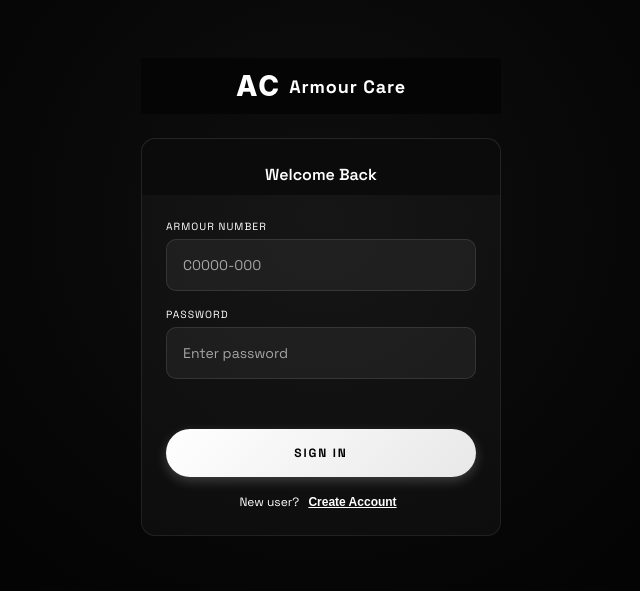
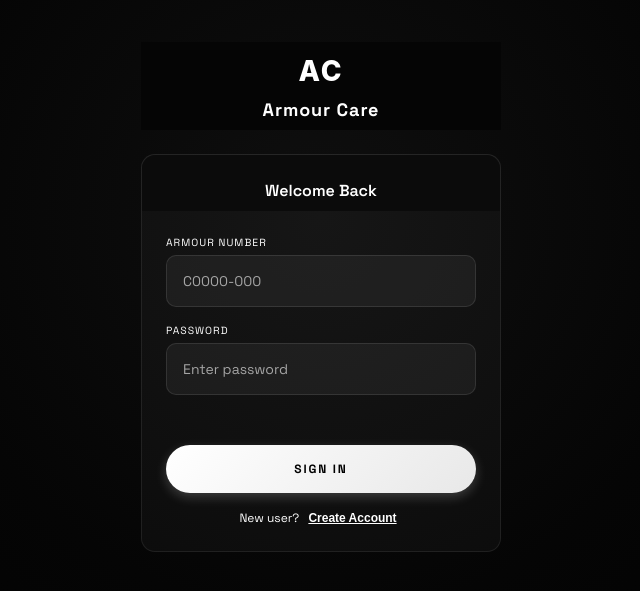
Before and after one commit to PixelAddictUnlocked/apptest, a website: page index.html in a window 1280 px wide. Shown: the part 103-694 px from the top of the page, without its empty margins (319-959 px from the left). Drawn offline with Linux system fonts and the light colour scheme.

Commit message:
Stack logo above title in sticky auth header

```diff
--- a/styles.css
+++ b/styles.css
@@ -931,11 +931,13 @@ body {
 }
 
 .auth-header {
-  display: flex;
-  align-items: center;
-  justify-content: center;
-  gap: var(--space-sm);
-  height: 56px;
+  --auth-header-h: 88px;
+  display: flex;
+  flex-direction: column;
+  align-items: center;
+  justify-content: center;
+  gap: 4px;
+  height: var(--auth-header-h);
   text-align: center;
   margin-bottom: var(--space-lg);
   position: sticky;
@@ -982,7 +984,7 @@ body {
   padding: var(--space-lg) var(--space-lg) var(--space-sm);
   text-align: center;
   position: sticky;
-  top: 56px;
+  top: 88px;
   z-index: 2;
   background: #0b0b0b;
   border-radius: var(--radius-lg) var(--radius-lg) 0 0;
```
